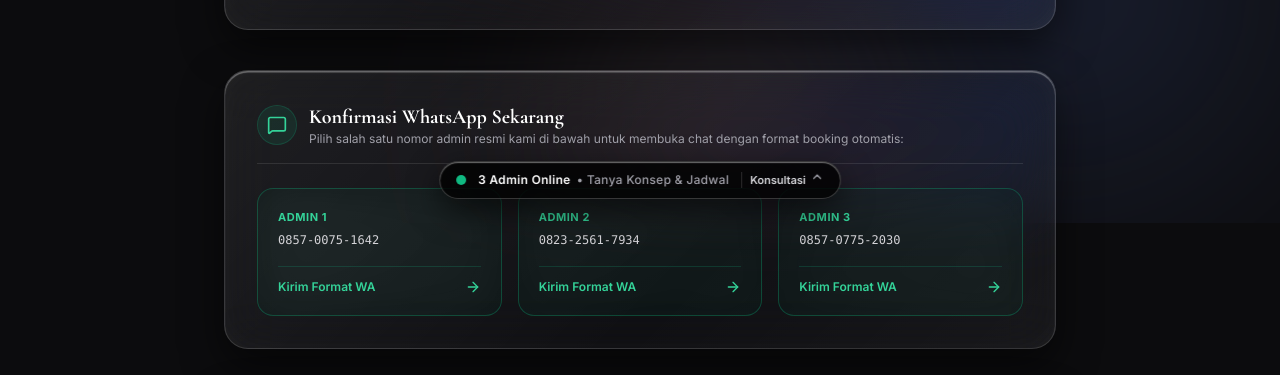
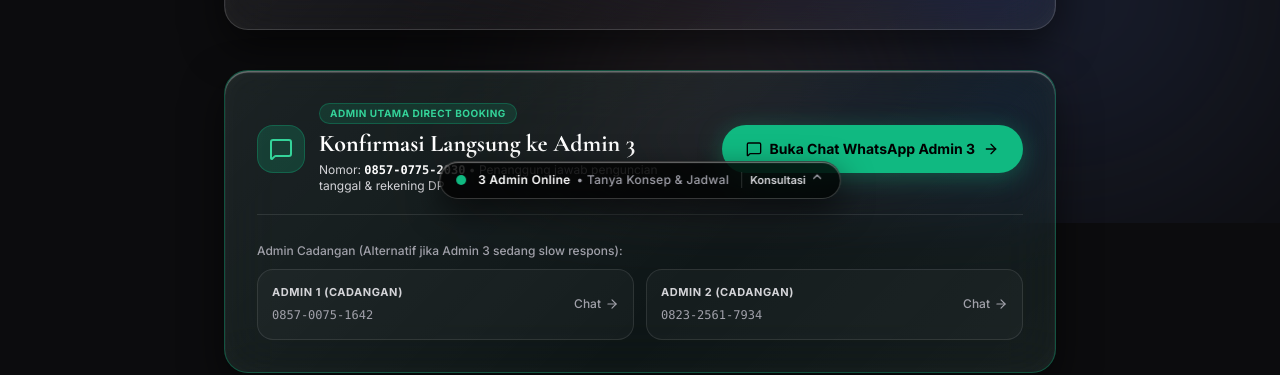
Before and after one commit to iannnub/platinumproject-frontend, a Next.js app: page /booking/success in a window 1280 px wide. Shown: the part 577-952 px from the top of the page. Built offline with nearby package versions, Linux system fonts and the light colour scheme; no server answers; a web font is replaced by a local one.

Commit message:
feat: direct whatsapp booking to admin 3 (0857-0775-2030)

```diff
--- a/src/app/api/bookings/route.ts
+++ b/src/app/api/bookings/route.ts
@@ -91,6 +91,7 @@
     const waLinks = ADMIN_WHATSAPP.map((admin) => ({
       admin: admin.name,
       phone: admin.phone,
+      is_primary: admin.phone === '6285707752030',
       url: generateWhatsAppLink(admin.phone, {
         code: bookingCode,
         bride_names,
@@ -107,11 +108,22 @@
       }),
     }));
 
+    // Admin 3 adalah admin utama untuk direct booking WhatsApp
+    const directAdmin3Link =
+      waLinks.find((l) => l.phone === '6285707752030' || l.admin.includes('3'))?.url || waLinks[2]?.url;
+
     return NextResponse.json(
       {
         success: true,
-        message: 'Booking berhasil dibuat! Silakan konfirmasi via WhatsApp.',
+        message: 'Booking berhasil dibuat! Menghubungkan langsung ke WhatsApp Admin 3.',
         data: inserted,
+        direct_wa_url: directAdmin3Link,
+        direct_admin: {
+          id: 3,
+          name: 'Admin 3',
+          phone: '6285707752030',
+          label: '0857-0775-2030',
+        },
         wa_links: waLinks,
         whatsapp_links: waLinks.map((l) => l.url),
       },
--- a/src/app/booking/page.tsx
+++ b/src/app/booking/page.tsx
@@ -23,7 +23,7 @@
 import { bookingSchema, BookingFormValues } from '@/lib/validations/booking';
 import { api } from '@/lib/api';
 import { Package } from '@/types';
-import { DEFAULT_PACKAGES, ADMIN_WHATSAPP, generateWhatsAppLink } from '@/lib/constants';
+import { DEFAULT_PACKAGES, ADMIN_WHATSAPP, PRIMARY_BOOKING_ADMIN, generateWhatsAppLink } from '@/lib/constants';
 
 // Dynamic import Leaflet LocationPicker to avoid Next.js SSR window error
 const LocationPicker = dynamic(
@@ -132,25 +132,67 @@
         notes: data.notes || '',
       });
 
+      // Tentukan link direct WhatsApp khusus Admin 3 (0857-0775-2030)
+      const admin3Phone = PRIMARY_BOOKING_ADMIN.phone;
+      const admin3Link =
+        (response as any)?.direct_wa_url ||
+        response.wa_links?.find(
+          (l) => l.phone.includes(admin3Phone) || l.admin.includes('3')
+        )?.url ||
+        generateWhatsAppLink(admin3Phone, {
+          code: response.data.booking_code,
+          bride_names: data.bride_names,
+          initials: data.initials || '',
+          phone_number: cleanPhone,
+          event_date: data.event_date,
+          event_type: data.event_type,
+          decoration_type: data.decoration_type,
+          package_name: data.package_type,
+          dp_amount: 1000000,
+          address: data.address,
+          maps_url: response.data.maps_url || `https://maps.google.com/?q=${data.lat},${data.lng}`,
+          notes: data.notes || '',
+        });
+
       toast.success('Booking Berhasil Dibuat!', {
-        description: 'Silakan konfirmasi ke admin via WhatsApp.',
+        description: 'Mengarahkan langsung ke WhatsApp Admin 3...',
       });
 
       // Store in sessionStorage for success page recovery
       if (typeof window !== 'undefined') {
         sessionStorage.setItem('last_booking', JSON.stringify(response));
+        // Direct WhatsApp ke nomor Admin 3
+        window.open(admin3Link, '_blank');
       }
 
-      router.push(`/booking/success?code=${encodeURIComponent(response.data.booking_code)}`);
+      router.push(`/booking/success?code=${encodeURIComponent(response.data.booking_code)}&admin=3`);
     } catch (err: any) {
       // Fallback: If backend is offline or sleeping, generate resilient offline booking so client is never blocked
       console.warn('Backend API unreachable, using client-side booking fallback:', err?.message);
       const fallbackCode = `#PB${new Date().getFullYear()}${String(Date.now()).slice(-6)}`;
       const mapsUrl = `https://www.google.com/maps?q=${data.lat},${data.lng}`;
 
+      const admin3Phone = PRIMARY_BOOKING_ADMIN.phone;
+      const admin3Link = generateWhatsAppLink(admin3Phone, {
+        code: fallbackCode,
+        bride_names: data.bride_names,
+        initials: data.initials || '',
+        phone_number: cleanPhone,
+        event_date: data.event_date,
+        event_type: data.event_type,
+        decoration_type: data.decoration_type,
+        package_name: data.package_type,
+        dp_amount: 1000000,
+        address: data.address,
+        maps_url: mapsUrl,
+        notes: data.notes || '',
+      });
+
       const fallbackResponse = {
         success: true,
-        message: 'Booking disiapkan (mode WhatsApp langsung)',
+        message: 'Booking disiapkan (mode WhatsApp langsung ke Admin 3)',
+        direct_wa_url: admin3Link,
+        direct_admin: PRIMARY_BOOKING_ADMIN,
         data: {
           id: Date.now(),
           booking_code: fallbackCode,
@@ -173,6 +215,7 @@
         wa_links: ADMIN_WHATSAPP.map((admin) => ({
           admin: admin.name,
           phone: admin.phone,
+          is_primary: admin.id === 3,
           url: generateWhatsAppLink(admin.phone, {
             code: fallbackCode,
             bride_names: data.bride_names,
@@ -192,13 +235,15 @@
 
       if (typeof window !== 'undefined') {
         sessionStorage.setItem('last_booking', JSON.stringify(fallbackResponse));
+        // Direct WhatsApp ke nomor Admin 3
+        window.open(admin3Link, '_blank');
       }
 
       toast.success('Formulir Siap!', {
-        description: 'Menghubungkan Anda langsung ke WhatsApp Admin...',
+        description: 'Menghubungkan langsung ke WhatsApp Admin 3...',
       });
 
-      router.push(`/booking/success?code=${encodeURIComponent(fallbackCode)}`);
+      router.push(`/booking/success?code=${encodeURIComponent(fallbackCode)}&admin=3`);
     } finally {
       setSubmitting(false);
     }
@@ -604,13 +649,13 @@
                 ) : (
                   <>
                     <Calendar className="w-4 h-4" />
-                    <span>Kirim & Konfirmasi via WhatsApp</span>
+                    <span>Kirim & Direct WhatsApp Admin 3</span>
                   </>
                 )}
               </button>
 
               <p className="text-[11px] text-center text-zinc-400">
-                Data Anda aman dan langsung tersambung ke database & customer support Platinum Project.
+                Data formulir tersimpan otomatis & langsung mengarahkan Anda ke chat WhatsApp <strong className="text-zinc-200">Admin 3 (0857-0775-2030)</strong>.
               </p>
             </div>
           </div>
--- a/src/app/booking/success/page.tsx
+++ b/src/app/booking/success/page.tsx
@@ -98,6 +98,15 @@
     });
   }, [bookingData, bookingCode, brideNames, initials, phone, eventDate, eventType, decorationType, packageName, dpAmount, address, mapsUrl, notes]);
 
+  // Admin 3 adalah admin utama untuk direct booking WhatsApp
+  const admin3 = useMemo(() => {
+    return adminLinks.find((a) => a.id === 3 || a.phone.includes('6285707752030')) || adminLinks[2];
+  }, [adminLinks]);
+
+  const backupAdmins = useMemo(() => {
+    return adminLinks.filter((a) => a.id !== 3 && !a.phone.includes('6285707752030'));
+  }, [adminLinks]);
+
   return (
     <div className="max-w-4xl mx-auto px-4 sm:px-6 lg:px-8 py-12 sm:py-20 space-y-10">
       {/* ─── SUCCESS CELEBRATION HEADER ─────────────────────────── */}
@@ -149,45 +158,71 @@
         </button>
       </div>
 
-      {/* ─── 3 OFFICIAL WHATSAPP ADMIN BUTTONS ───────────────────── */}
-      <div className="luxury-card rounded-3xl p-6 sm:p-8 border border-white/15 space-y-6">
-        <div className="flex items-center gap-3 pb-4 border-b border-white/10">
-          <div className="w-10 h-10 rounded-full bg-emerald-500/10 text-emerald-400 flex items-center justify-center border border-emerald-500/20">
-            <MessageSquare className="w-5 h-5" />
+      {/* ─── DIRECT WHATSAPP KE ADMIN 3 (UTAMA) ─────────────────── */}
+      <div className="luxury-card rounded-3xl p-6 sm:p-8 border border-emerald-500/35 bg-emerald-950/20 space-y-6">
+        <div className="flex flex-col sm:flex-row sm:items-center justify-between gap-5 pb-5 border-b border-white/10">
+          <div className="flex items-start sm:items-center gap-3.5">
+            <div className="w-12 h-12 rounded-2xl bg-emerald-500/20 text-emerald-400 flex items-center justify-center border border-emerald-500/30 shrink-0 mt-0.5 sm:mt-0">
+              <MessageSquare className="w-6 h-6" />
             </div>
             <div>
-            <h2 className="font-heading text-xl font-bold text-white">
-              Konfirmasi WhatsApp Sekarang
+              <div className="flex items-center gap-2 mb-1">
+                <span className="text-[10px] font-bold uppercase tracking-wider text-emerald-400 px-2.5 py-0.5 rounded-full bg-emerald-500/15 border border-emerald-500/30">
+                  Admin Utama Direct Booking
+                </span>
+              </div>
+              <h2 className="font-heading text-xl sm:text-2xl font-bold text-white">
+                Konfirmasi Langsung ke Admin 3
               </h2>
-            <p className="text-xs text-zinc-400">
-              Pilih salah satu nomor admin resmi kami di bawah untuk membuka chat dengan format booking otomatis:
+              <p className="text-xs text-zinc-300 mt-0.5">
+                Nomor: <span className="font-mono text-white font-bold">{admin3?.label || '0857-0775-2030'}</span> • Penanggung jawab penguncian tanggal & rekening DP
               </p>
             </div>
           </div>
 
-        <div className="grid grid-cols-1 sm:grid-cols-3 gap-4">
-          {adminLinks.map((admin) => (
+          {admin3 && (
+            <a
+              href={admin3.url}
+              target="_blank"
+              rel="noopener noreferrer"
+              className="btn-primary !bg-emerald-500 hover:!bg-emerald-400 !text-black min-h-[48px] !px-6 !py-3 text-xs sm:text-sm font-bold flex items-center justify-center gap-2 shrink-0 shadow-[0_4px_24px_rgba(16,185,129,0.35)] w-full sm:w-auto"
+            >
+              <MessageSquare className="w-4 h-4" />
+              <span>Buka Chat WhatsApp Admin 3</span>
+              <ArrowRight className="w-4 h-4" />
+            </a>
+          )}
+        </div>
+
+        {/* Alternative backup admins */}
+        <div className="space-y-2.5 pt-1">
+          <span className="text-xs text-zinc-400 font-medium block">
+            Admin Cadangan (Alternatif jika Admin 3 sedang slow respons):
+          </span>
+          <div className="grid grid-cols-1 sm:grid-cols-2 gap-3">
+            {backupAdmins.map((admin) => (
               <a
                 key={admin.id}
                 href={admin.url}
                 target="_blank"
                 rel="noopener noreferrer"
-              className="flex flex-col justify-between p-5 rounded-2xl border border-emerald-500/30 bg-emerald-950/20 hover:bg-emerald-900/30 hover:border-emerald-400/60 transition-all duration-300 group backdrop-blur-xl"
+                className="flex items-center justify-between p-3.5 rounded-2xl border border-white/10 bg-white/[0.03] hover:bg-white/[0.08] hover:border-white/25 transition-all group"
               >
-              <div className="space-y-1">
-                <span className="text-[11px] font-bold text-emerald-400 uppercase tracking-wider block">
-                  {admin.name}
+                <div className="space-y-0.5">
+                  <span className="text-[11px] font-bold text-zinc-300 uppercase tracking-wider block">
+                    {admin.name} (Cadangan)
                   </span>
-                <span className="text-xs font-mono font-medium text-zinc-300 group-hover:text-white">
+                  <span className="text-xs font-mono text-zinc-400 group-hover:text-white">
                     {admin.label}
                   </span>
                 </div>
-              <div className="mt-4 pt-3 border-t border-emerald-500/20 flex items-center justify-between text-xs font-semibold text-emerald-400">
-                <span>Kirim Format WA</span>
-                <ArrowRight className="w-4 h-4 group-hover:translate-x-1 transition-transform" />
+                <div className="flex items-center gap-1 text-xs text-zinc-400 group-hover:text-emerald-400 font-medium">
+                  <span>Chat</span>
+                  <ArrowRight className="w-3.5 h-3.5 group-hover:translate-x-0.5 transition-transform" />
                 </div>
               </a>
             ))}
+          </div>
         </div>
       </div>
 
--- a/src/app/page.tsx
+++ b/src/app/page.tsx
@@ -325,13 +325,13 @@
                 <span>Mulai Isi Form Booking</span>
               </Link>
               <a
-                href="https://wa.me/6285700751642"
+                href="https://wa.me/6285707752030?text=Halo%20Admin%203%20Platinum%20Project%2C%20saya%20ingin%20konsultasi%20mengenai%20booking%20dekorasi%20pernikahan."
                 target="_blank"
                 rel="noopener noreferrer"
                 className="w-full sm:w-auto btn-secondary min-h-[48px] !px-6 !py-3.5 text-sm flex items-center justify-center gap-2"
               >
                 <Phone className="w-4 h-4 text-emerald-400" />
-                <span>Tanya Admin via WhatsApp</span>
+                <span>Tanya Admin 3 via WhatsApp</span>
               </a>
             </div>
           </div>
--- a/src/lib/constants.ts
+++ b/src/lib/constants.ts
@@ -305,6 +305,9 @@
   },
 ];
 
+// Nomor admin utama untuk direct booking WhatsApp: Admin 3 (0857-0775-2030)
+export const PRIMARY_BOOKING_ADMIN = ADMIN_WHATSAPP[2];
+
 export const COMPANY_INFO = {
   name: 'Platinum Project',
   tagline: 'Wedding Decoration',
```
Also changed, not shown: src/components/layout/DynamicIsland.tsx (+12 -7 lines). Lines whose indentation alone changed are shown as unchanged.
